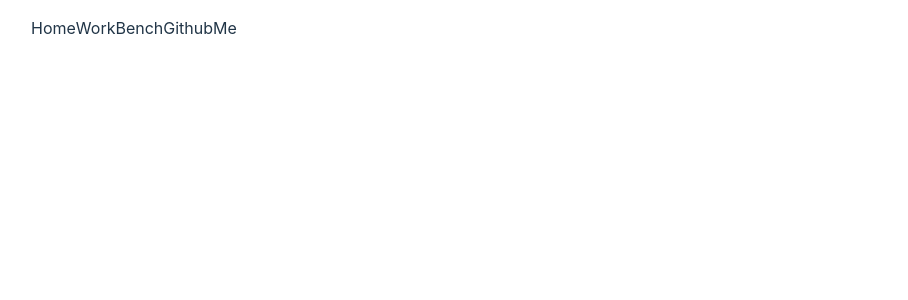
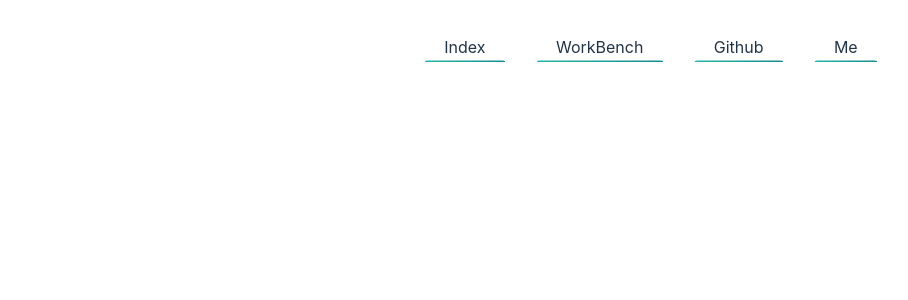
Before and after one commit to LestarDev/portfolioReact, a React (Vite) app: page / in a window 1280 px wide. Shown: the top 300 px of the page, without its empty margins (9-917 px from the left). Built offline with nearby package versions, Linux system fonts and the light colour scheme.

Commit message:
more smoth menu1

```diff
--- a/src/components/menu/Menu.tsx
+++ b/src/components/menu/Menu.tsx
@@ -4,10 +4,10 @@ const Menu = () => {
     return (
         <nav className="menu">
             <ol>
-                <li>Home</li>
-                <li>WorkBench</li>
-                <li>Github</li>
-                <li>Me</li>
+                <li><p>Index</p></li>
+                <li><p>WorkBench</p></li>
+                <li><p>Github</p></li>
+                <li><p>Me</p></li>
             </ol>
         </nav>
     )
--- a/src/components/menu/menu.css
+++ b/src/components/menu/menu.css
@@ -4,10 +4,46 @@
     width: 100%;
     left: 0;
     display: flex;
-    align-items: center;
+    justify-content: center;
 }
 
 .menu ol{
     display: flex;
     list-style: none;
 }
+
+.menu ol li{
+    margin: 1em;
+    cursor: pointer;
+}
+
+.menu ol li p{
+    padding: 0.2em 1.2em;
+    border-radius: 10px 10px 0 0;
+    position: relative;
+    margin: 0;
+    transition: all 1s;
+}
+
+.menu ol li p::before{
+    content: '';
+    position: absolute;
+    bottom: 0;
+    left: 0;
+    width: 100%;
+    height: 2em;
+    border-radius: 10px 10px 0 0;
+    background: linear-gradient(to right, var(--seaColor), var(--lightBlue));
+    transform-origin: bottom;
+    transform: scaleY(0.05);
+    z-index: -1;
+    transition: all 1s;
+}
+
+.menu ol li p:hover{
+    color: black;
+}
+
+.menu ol li p:hover::before{
+    transform: scaleY(1.1);
+}
--- a/src/index.css
+++ b/src/index.css
@@ -13,6 +13,11 @@
   -webkit-font-smoothing: antialiased;
   -moz-osx-font-smoothing: grayscale;
   -webkit-text-size-adjust: 100%;
+
+  --crimson: #DC143C;
+  --lightRed: #ff5252;
+  --seaColor: #24B4AB;
+  --lightBlue: #188a8d;
 }
 
 a {
```
